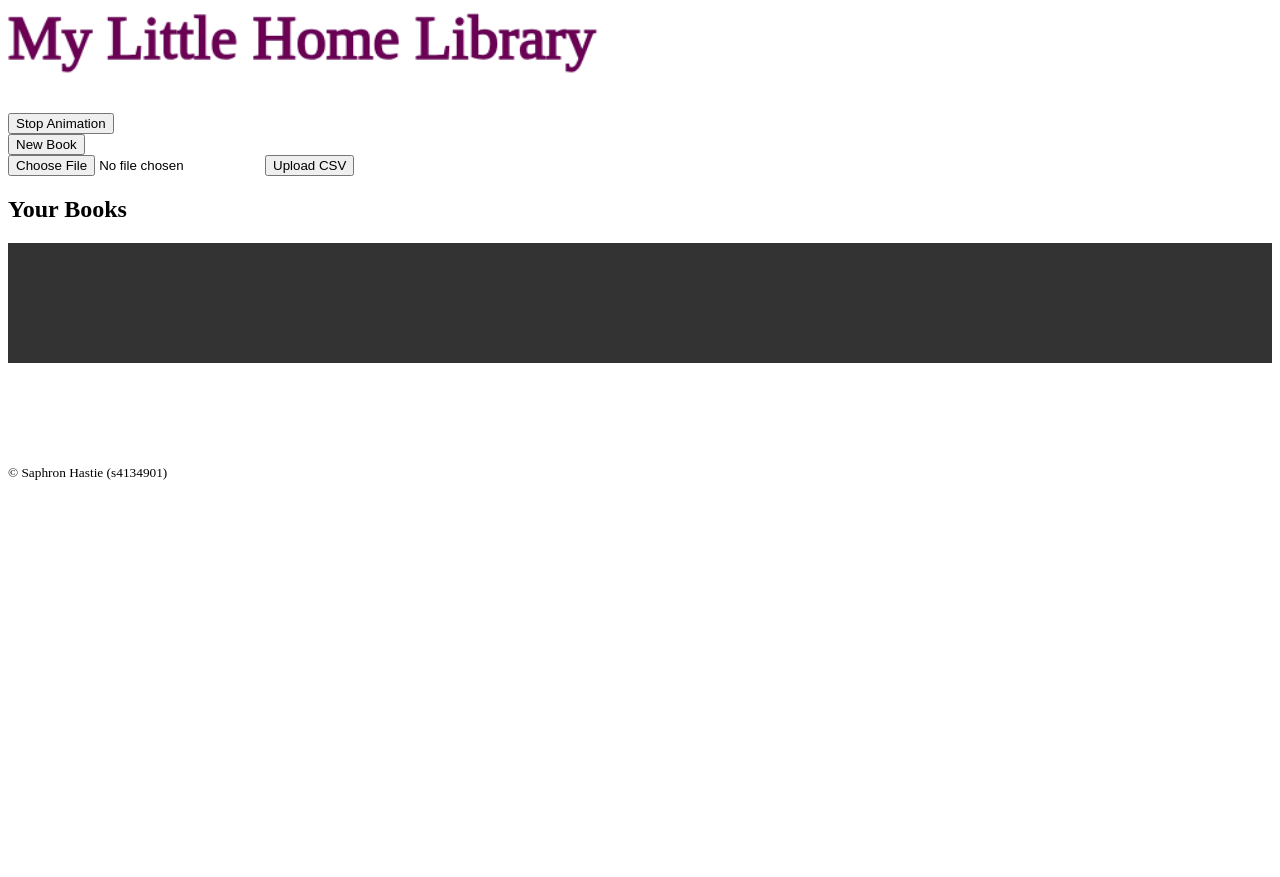
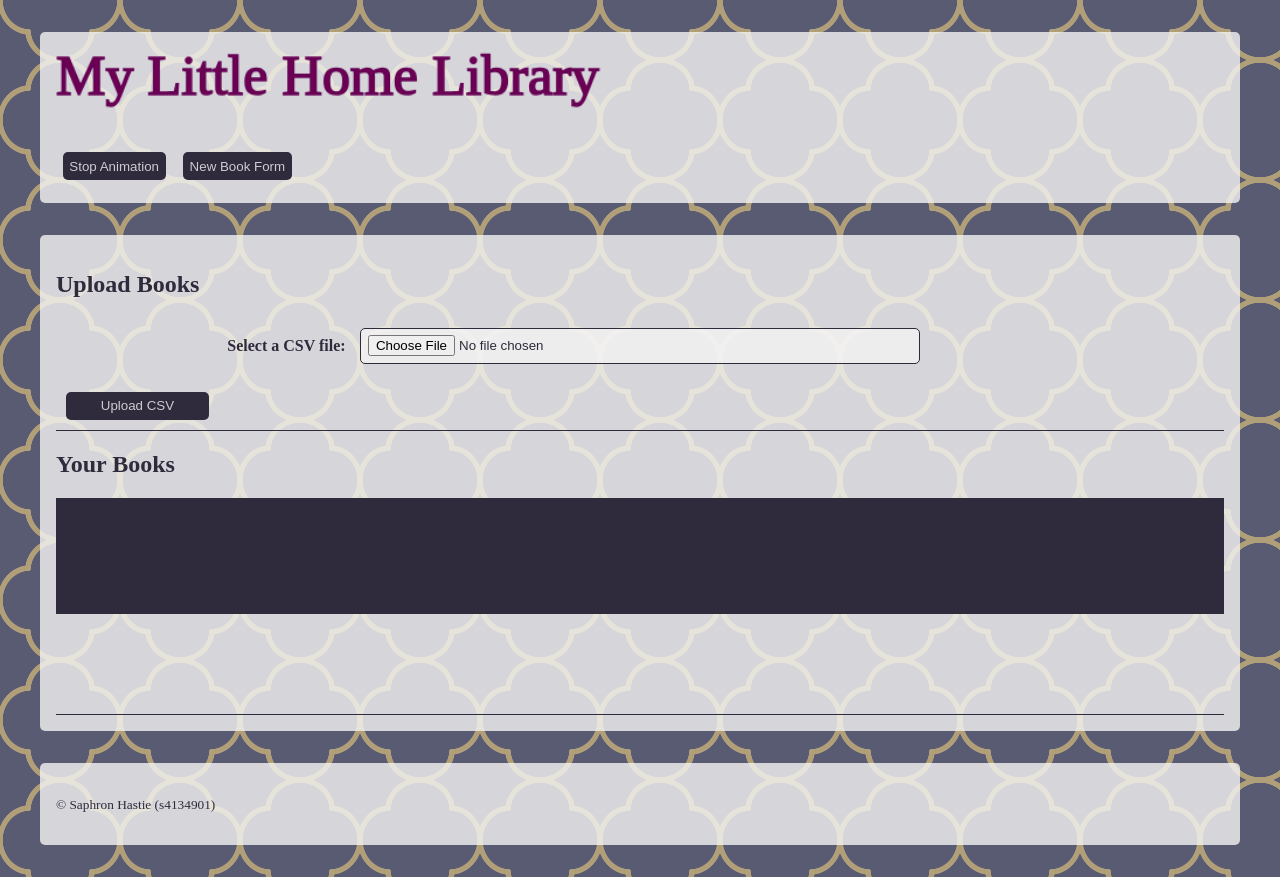
Before and after one commit to denerose/RMIT_WebBC_Project_03, a plain HTML site: page index.html in a window 1280 px wide. Before the commit the page ends 800 px from the top, so only its background shows below. Drawn offline with nearby package versions, Linux system fonts and the light colour scheme.

Commit message:
Make pretty

```diff
--- a/index.html
+++ b/index.html
@@ -22,13 +22,9 @@
         <canvas id="title-canvas" height="80" width="1000">
             <h1>My Little Home Library</h1>
         </canvas>
+        <nav>
             <button id="stop-animation">Stop Animation</button>
-        <nav>
-            <button id="show-book-form">New Book</button>
-            <form id="upload-form">
-                <input type="file" id="file-input" accept=".csv" required>
-                <button type="button" id="upload-btn">Upload CSV</button>
-            </form>
+            <button id="show-book-form">New Book Form</button>
         </nav>
     </header>
     <main>
@@ -43,20 +39,19 @@
                 <div>
                     <label for="author">Author:</label>
                     <input type="text" id="author" name="author" required>
-                    <span id="author-error"></span>
                 </div>
                 <div>
                     <label for="pages">Pages:</label>
                     <input type="number" id="pages" name="pages" required>
-                    <span id="pages-error"></span>
                 </div>
                 <div id="pub-date-default">
                     <label for="pub-date">Publication Date:</label>
                     <input type="month" id="pub-date" name="pubDate" max="2025-01" required>
-                    <span id="pub-date-error"></span>
                 </div>
                 <!-- fallback for browsers that don't support type="month" yet for 11.4 -->
                 <div id="pub-date-fallback">
+                    <label for="pub-date-fallback">Publication Date:</label>
+                    <div>
                         <span>
                             <label for="month-select">Month:</label>
                             <select id="month-select" name="pubMonth">
@@ -78,7 +73,7 @@
                             <label for="pub-year">Year:</label>
                             <input type="number" id="pub-year" name="pubYear" min="1000" max="2025" length="4" value="1900">
                         </span>
-                      <span id="pub-date-fallback-error"></span>
+                    </div>
                 </div>
                 <div>
                     <label for="nonFiction">Non-Fiction:</label>
@@ -121,7 +116,22 @@
                     <label for="read">Read:</label>
                     <input type="range" id="read" name="readPercentage" min="0" max="100" value="0">
                 </div>
+                <div>
                     <button type="submit">Add Book</button>
+                </div>
+            </form>
+        </section>
+        <section id="upload-books">
+            <h2>Upload Books</h2>
+            <form id="upload-form">
+                <div>
+                    <label for="file-input">Select a CSV file:</label>
+                    <input type="file" id="file-input" accept=".csv" required>
+                </div>
+                <div>
+                    <button type="button" id="upload-btn">Upload CSV</button>
+                </div>
+            </form>
         </section>
         <section id="library">
             <h2>Your Books</h2>
--- a/style.css
+++ b/style.css
@@ -1,11 +1,29 @@
 :root {
-    --light: #f4f4f4;
-    --dark: #333;
+    --light: #f4f4f4CC;
+    --dark: #2f2b3c;
+    --secondary: #5e0055;
     --red: #e76969;
     --light-red: #f8d7da;
     padding: 0;
     margin: 0;
+    color: var(--dark);
 }
+
+html {
+    /* pattern code from: https://css-pattern.com/quatrefoils/ */
+    --s: 60px; /* control the size*/
+    --c1: #b09f79;
+    --c2: #585b72;
+
+    --_g: #0000 83%,var(--c1) 85% 99%,#0000 101%;
+    background:
+      radial-gradient(27% 29% at right ,var(--_g)) calc(var(--s)/ 2) var(--s),
+      radial-gradient(27% 29% at left  ,var(--_g)) calc(var(--s)/-2) var(--s),
+      radial-gradient(29% 27% at top   ,var(--_g)) 0 calc(var(--s)/ 2),
+      radial-gradient(29% 27% at bottom,var(--_g)) 0 calc(var(--s)/-2)
+      var(--c2);
+    background-size: calc(2*var(--s)) calc(2*var(--s));
+  }
 
 .hidden {
     display: none;
@@ -62,3 +80,80 @@
     color: var(--red);
     background-color: var(--light-red);
 }
+
+form {
+    display: grid;
+    gap: 0.5em;
+    grid-template-columns: 1fr;
+}
+
+form > div {
+    display: grid;
+    grid-template-columns: 1fr 2fr 1fr;
+    gap: 0.5em;
+    padding: 0.2em;
+}
+
+input, select {
+    padding: 0.5em;
+    margin: 0.5em;
+    border-radius: 5px;
+    border: 1px solid var(--dark);
+    background-color: var(--light);
+}
+
+#pub-date-fallback > div {
+    display: grid;
+    grid-template-columns: 1fr 1fr;
+    gap: 0.5em;
+}
+
+#pub-date-fallback div > span {
+    width: 100%;
+}
+
+#pub-date-fallback div > span > label {
+    color: var(--secondary);
+}
+
+label {
+    text-align: right;
+    margin: auto 0;
+    font-weight: bold;
+}
+
+button, input[type="submit"], input[type="button"] {
+    padding: 0.5em;
+    margin: 0.5em;
+    border-radius: 5px;
+    border: none;
+    background-color: var(--dark);
+    color: var(--light);
+    cursor: pointer;
+    max-width: 50%;
+}
+
+header {
+    background-color: var(--light);
+    padding: 1em;
+    margin: 2rem;
+    border-radius: 5px;
+}
+
+main {
+    background-color: var(--light);
+    padding: 1em;
+    margin: 2rem;
+    border-radius: 5px;
+}
+
+section {
+    border-bottom: var(--dark) 1px solid;
+}
+
+footer {
+    background-color: var(--light);
+    padding: 1em;
+    margin: 2rem;
+    border-radius: 5px;
+}
```
Also changed, not shown: 1 other file. Lines whose indentation alone changed are shown as unchanged.
